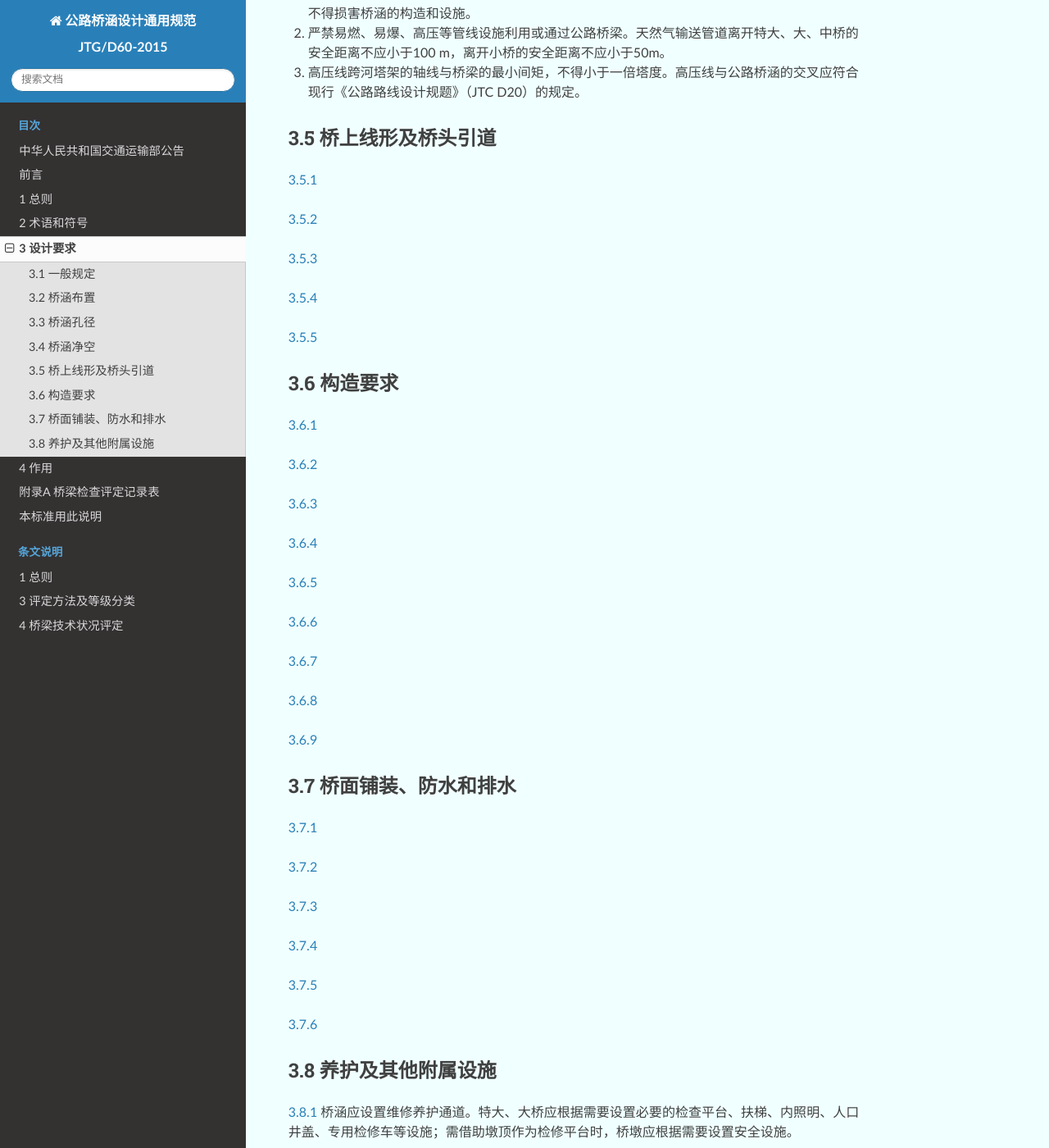
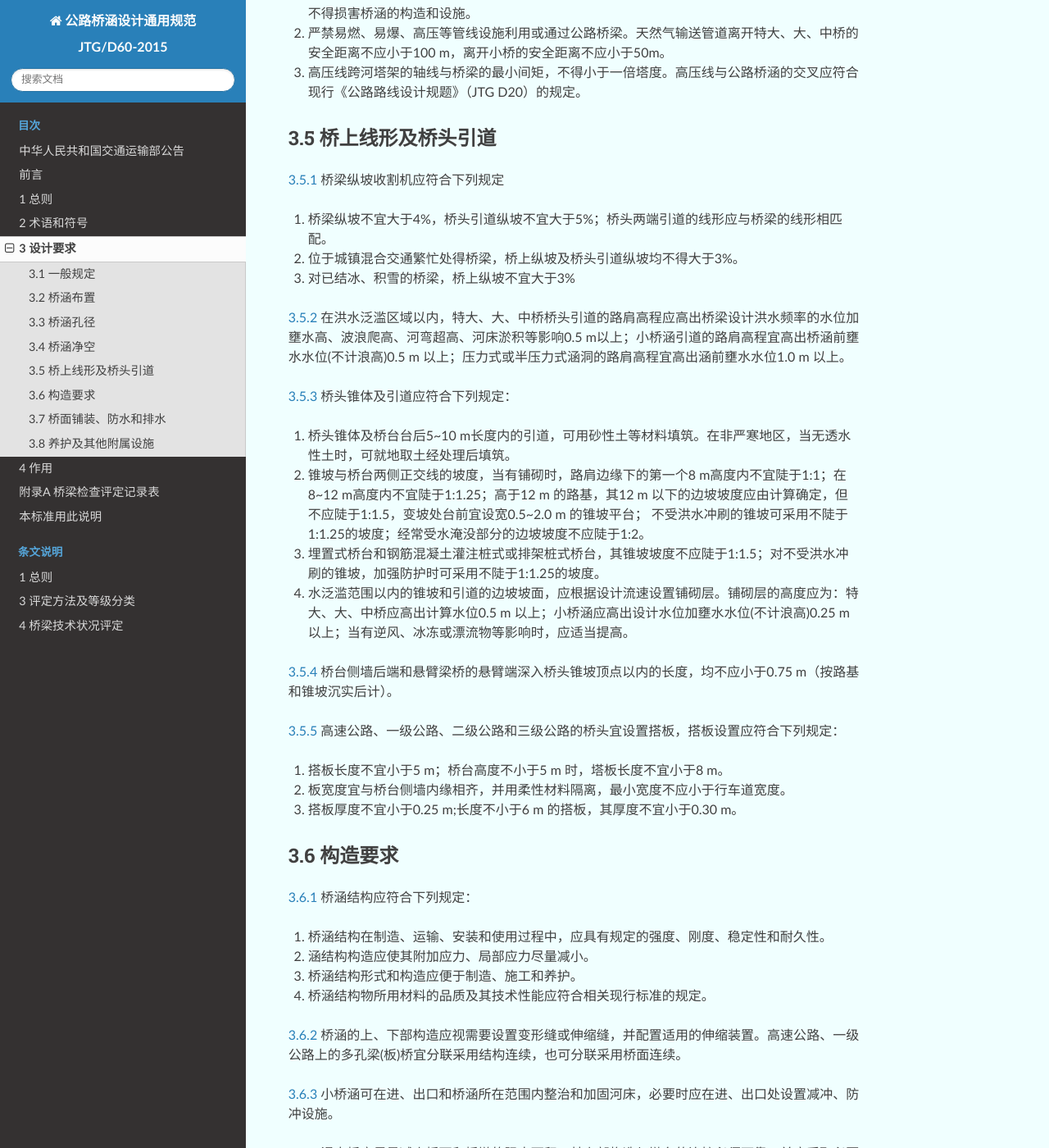
Before and after one commit to longyu8101/JTG-D60, a Sphinx documentation site: the page built from source/03.rst, in a window 1280 px wide and 1400 px high, scrolled down 5735 px. Shown: the whole window at 82% size. Built offline with Sphinx 7.4.7 and the Read the Docs theme 2.0.0, drawn with Linux system fonts in a browser that asks for light colours; some of the changed text lies outside the part shown.

Commit message:
update0826b1

```diff
--- a/source/03.rst
+++ b/source/03.rst
@@ -333,7 +333,7 @@ $$l_{a}=\\frac{l+b\\mathrm{sin}a}{\\mathrm{cos}a}\\tag{3.2.3}$$
   <ol>
  <li> 电信线，电力线、电缆、管道等的设置不得侵入公路桥涵净空限界，不得妨害桥涵交通安全，并不得损害桥涵的构造和设施。</li>
  <li> 严禁易燃、易爆、高压等管线设施利用或通过公路桥梁。天然气输送管道离开特大、大、中桥的安全距离不应小于100 m，离开小桥的安全距离不应小于50m。</li>
- <li> 高压线跨河塔架的轴线与桥梁的最小间矩，不得小于一倍塔度。高压线与公路桥涵的交叉应符合现行《公路路线设计规题》（JTC D20）的规定。</li>
+ <li> 高压线跨河塔架的轴线与桥梁的最小间矩，不得小于一倍塔度。高压线与公路桥涵的交叉应符合现行《公路路线设计规题》（JTG D20）的规定。</li>
  </ol>
 
 3.5 桥上线形及桥头引道
@@ -341,12 +341,27 @@ $$l_{a}=\\frac{l+b\\mathrm{sin}a}{\\mathrm{cos}a}\\tag{3.2.3}$$
 
 .. raw:: html
 
- <p style="text-align:justify"><a href="#id3.5.1"> 3.5.1</a> <span id="id3.5.1">  </span></p>
- <p style="text-align:justify"><a href="#id3.5.2"> 3.5.2</a> <span id="id3.5.2">  </span></p>
- <p style="text-align:justify"><a href="#id3.5.3"> 3.5.3</a> <span id="id3.5.3">  </span></p>
- <p style="text-align:justify"><a href="#id3.5.4"> 3.5.4</a> <span id="id3.5.4">  </span></p>
- <p style="text-align:justify"><a href="#id3.5.5"> 3.5.5</a> <span id="id3.5.5">  </span></p>
-
+ <p style="text-align:justify"><a href="#id3.5.1"> 3.5.1</a> <span id="id3.5.1"> 桥梁纵坡收割机应符合下列规定</span></p>
+ <ol>
+ <li> 桥梁纵坡不宜大于4%，桥头引道纵坡不宜大于5%；桥头两端引道的线形应与桥梁的线形相匹配。</li>
+ <li> 位于城镇混合交通繁忙处得桥梁，桥上纵坡及桥头引道纵坡均不得大于3%。</li>
+ <li> 对已结冰、积雪的桥梁，桥上纵坡不宜大于3%</li>
+ </ol>
+ <p style="text-align:justify"><a href="#id3.5.2"> 3.5.2</a> <span id="id3.5.2"> 在洪水泛滥区域以内，特大、大、中桥桥头引道的路肩高程应高出桥梁设计洪水频率的水位加壅水高、波浪爬高、河弯超高、河床淤积等影响0.5 m以上；小桥涵引道的路肩高程宜高出桥涵前壅水水位(不计浪高)0.5 m 以上；压力式或半压力式涵洞的路肩高程宜高出涵前壅水水位1.0 m 以上。</span></p>
+ <p style="text-align:justify"><a href="#id3.5.3"> 3.5.3</a> <span id="id3.5.3"> 桥头锥体及引道应符合下列规定：</span></p>
+ <ol>
+  <li>桥头锥体及桥台台后5~10 m长度内的引道，可用砂性土等材料填筑。在非严寒地区，当无透水性土时，可就地取土经处理后填筑。</li>
+  <li>锥坡与桥台两侧正交线的坡度，当有铺砌时，路肩边缘下的第一个8 m高度内不宜陡于1:1；在8~12 m高度内不宜陡于1:1.25；高于12 m 的路基，其12 m 以下的边坡坡度应由计算确定，但不应陡于1:1.5，变坡处台前宜设宽0.5~2.0 m 的锥坡平台； 不受洪水冲刷的锥坡可采用不陡于1:1.25的坡度；经常受水淹没部分的边坡坡度不应陡于1:2。</li>
+  <li>埋置式桥台和钢筋混凝土灌注桩式或排架桩式桥台，其锥坡坡度不应陡于1:1.5；对不受洪水冲刷的锥坡，加强防护时可采用不陡于1:1.25的坡度。</li>
+  <li>水泛滥范围以内的锥坡和引道的边坡坡面，应根据设计流速设置铺砌层。铺砌层的高度应为：特大、大、中桥应高出计算水位0.5 m 以上；小桥涵应高出设计水位加壅水水位(不计浪高)0.25 m 以上；当有逆风、冰冻或漂流物等影响时，应适当提高。</li>
+  </ol>
+ <p style="text-align:justify"><a href="#id3.5.4"> 3.5.4</a> <span id="id3.5.4"> 桥台侧墙后端和悬臂梁桥的悬臂端深入桥头锥坡顶点以内的长度，均不应小于0.75 m（按路基和锥坡沉实后计）。</span></p>
+ <p style="text-align:justify"><a href="#id3.5.5"> 3.5.5</a> <span id="id3.5.5"> 高速公路、一级公路、二级公路和三级公路的桥头宜设置搭板，搭板设置应符合下列规定：</span></p>
+ <ol>
+  <li>搭板长度不宜小于5 m；桥台高度不小于5 m 时，塔板长度不宜小于8 m。</li>
+  <li>板宽度宜与桥台侧墙内缘相齐，并用柔性材料隔离，最小宽度不应小于行车道宽度。</li>
+  <li>搭板厚度不宜小于0.25 m;长度不小于6 m 的搭板，其厚度不宜小于0.30 m。</li>
+  </ol>
 
 
 3.6 构造要求
@@ -354,13 +369,19 @@ $$l_{a}=\\frac{l+b\\mathrm{sin}a}{\\mathrm{cos}a}\\tag{3.2.3}$$
 
 .. raw:: html
 
- <p style="text-align:justify"><a href="#id3.6.1"> 3.6.1</a> <span id="id3.6.1">  </span></p>
- <p style="text-align:justify"><a href="#id3.6.2"> 3.6.2</a> <span id="id3.6.2">  </span></p>
- <p style="text-align:justify"><a href="#id3.6.3"> 3.6.3</a> <span id="id3.6.3">  </span></p>
- <p style="text-align:justify"><a href="#id3.6.4"> 3.6.4</a> <span id="id3.6.4">  </span></p>
- <p style="text-align:justify"><a href="#id3.6.5"> 3.6.5</a> <span id="id3.6.5">  </span></p>
- <p style="text-align:justify"><a href="#id3.6.6"> 3.6.6</a> <span id="id3.6.6">  </span></p>
- <p style="text-align:justify"><a href="#id3.6.7"> 3.6.7</a> <span id="id3.6.7">  </span></p>
+ <p style="text-align:justify"><a href="#id3.6.1"> 3.6.1</a> <span id="id3.6.1"> 桥涵结构应符合下列规定：</span></p>
+ <ol>
+ <li>桥涵结构在制造、运输、安装和使用过程中，应具有规定的强度、刚度、稳定性和耐久性。</li>
+ <li>涵结构构造应使其附加应力、局部应力尽量减小。</li>
+ <li>桥涵结构形式和构造应便于制造、施工和养护。</li>
+ <li>桥涵结构物所用材料的品质及其技术性能应符合相关现行标准的规定。</li>
+ </ol>
+ <p style="text-align:justify"><a href="#id3.6.2"> 3.6.2</a> <span id="id3.6.2"> 桥涵的上、下部构造应视需要设置变形缝或伸缩缝，并配置适用的伸缩装置。高速公路、一级公路上的多孔梁(板)桥宜分联采用结构连续，也可分联采用桥面连续。</span></p>
+ <p style="text-align:justify"><a href="#id3.6.3"> 3.6.3</a> <span id="id3.6.3"> 小桥涵可在进、出口和桥涵所在范围内整治和加固河床，必要时应在进、出口处设置减冲、防冲设施。</span></p>
+ <p style="text-align:justify"><a href="#id3.6.4"> 3.6.4</a> <span id="id3.6.4"> 漫水桥应尽量减小桥面和桥墩的阻水面积，其上部构造与墩台的连接必须可靠，并应采取必要的措施使基础不被冲毁。</span></p>
+ <p style="text-align:justify"><a href="#id3.6.5"> 3.6.5</a> <span id="id3.6.5"> 桥涵应有必要的通风、排水和防护措施及维修工作空间。</span></p>
+ <p style="text-align:justify"><a href="#id3.6.6"> 3.6.6</a> <span id="id3.6.6"> 设置护栏的桥梁，桥梁护栏与桥面板应进行可靠连接。根据护栏形式，可采用直接埋入式、地脚螺栓和预埋钢筋的连接方式。</span></p>
+ <p style="text-align:justify"><a href="#id3.6.7"> 3.6.7</a> <span id="id3.6.7"> 设置栏杆的桥梁，其栏杆的设计，除应满足受力要求外，尚应注意美观，栏杆高度不应小于1.1 m。</span></p>
  <p style="text-align:justify"><a href="#id3.6.8"> 3.6.8</a> <span id="id3.6.8">  </span></p>
  <p style="text-align:justify"><a href="#id3.6.9"> 3.6.9</a> <span id="id3.6.9">  </span></p>
 
```
Also changed, not shown: requirements.txt (+2 -14 lines), 5 other files.
